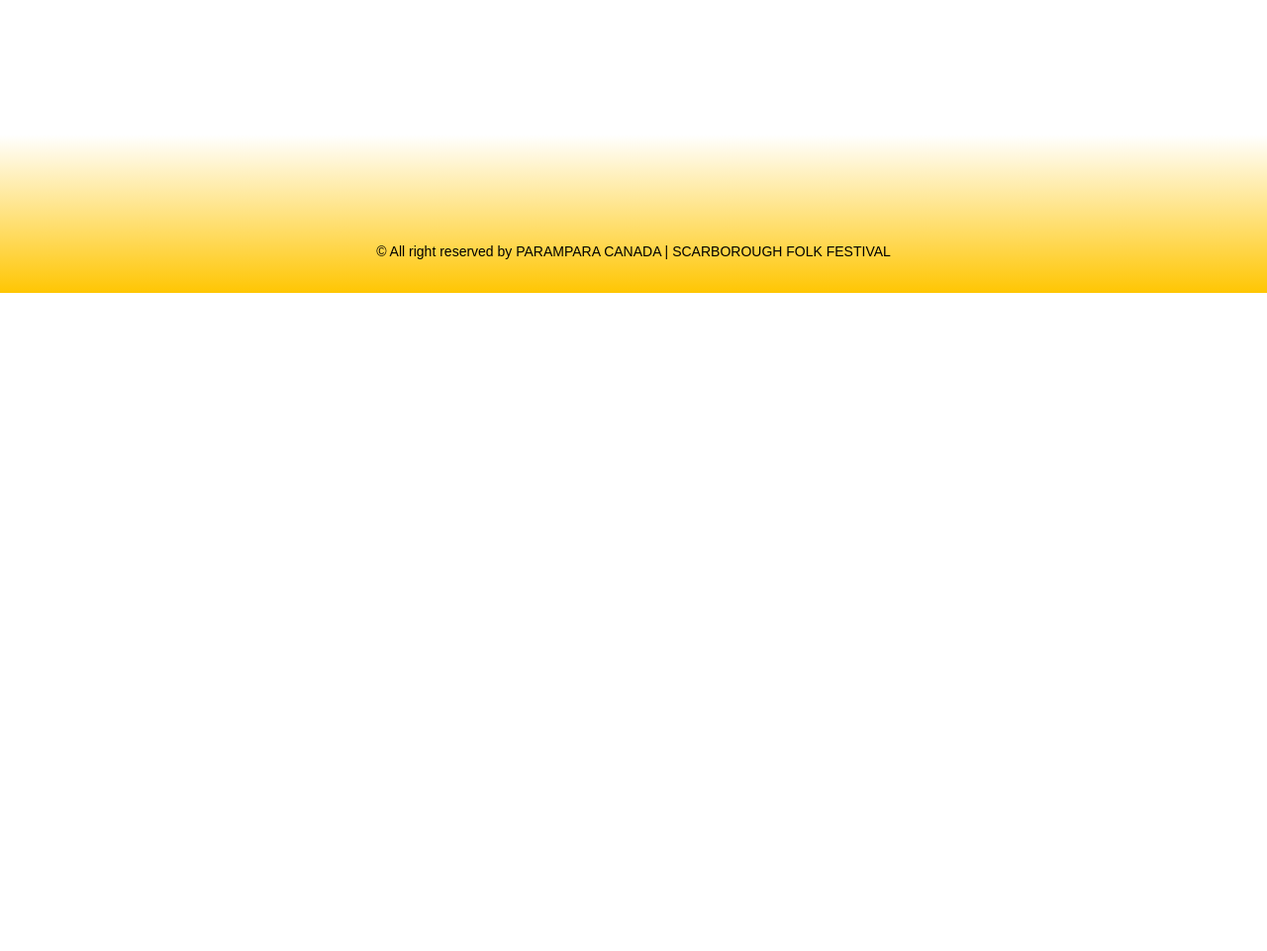
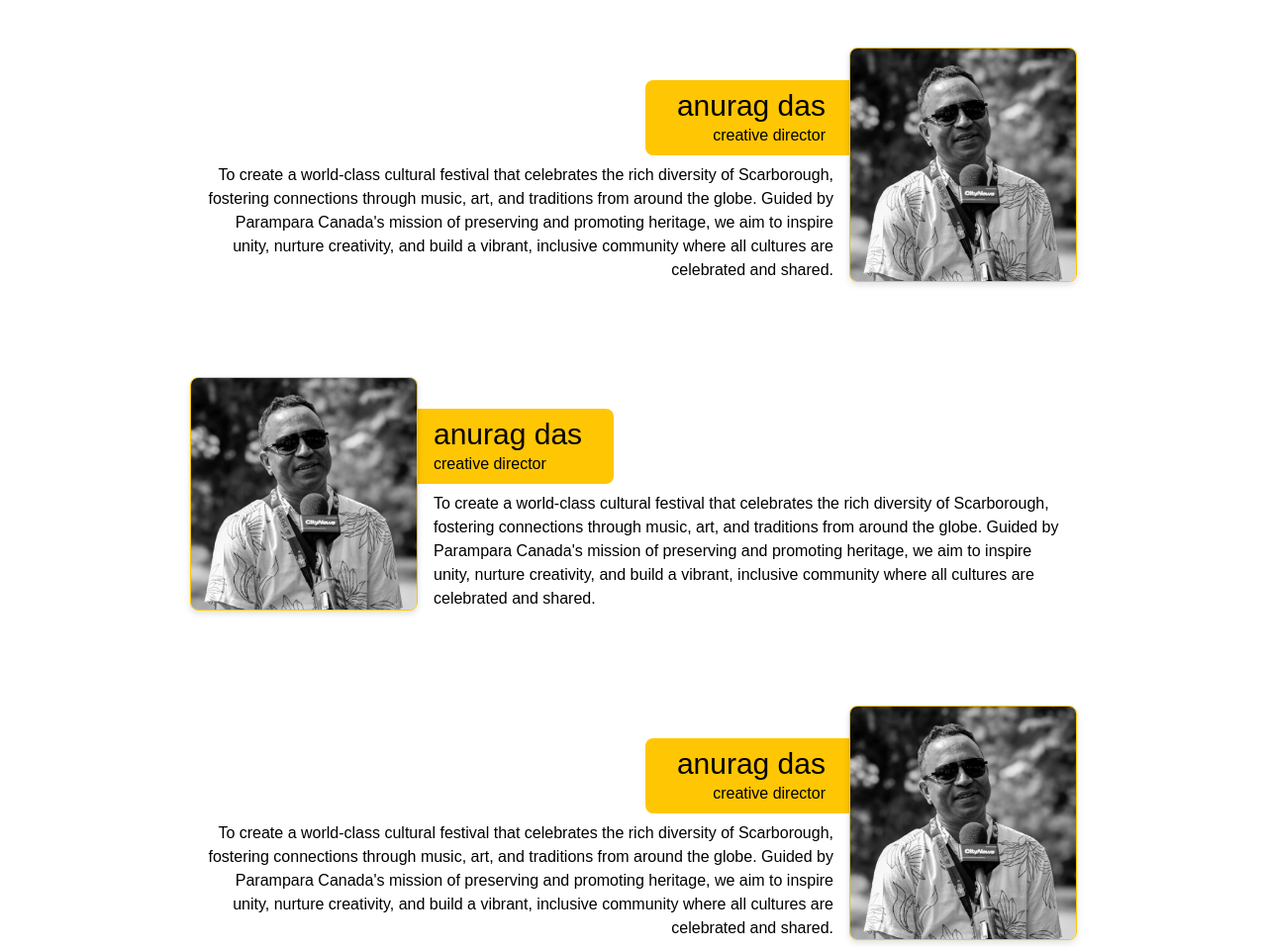
Before and after one commit to mdsaifurrahmann/folkfest, a website built with Vite: page vision.html in a window 1280 px wide. Shown: the part 1460-2421 px from the top of the page at 99% size. Before the commit the page ends 1756 px from the top, so only its background shows below. Built offline with nearby package versions, Linux system fonts and the light colour scheme; a web font is replaced by a local one.

Commit message:
added more authors on vision

```diff
--- a/vision.html
+++ b/vision.html
@@ -138,6 +138,87 @@
                     </div>
 
                 </div>
+                <div class="vision-author">
+                    <div class="relative xl:static w-[250px] xl:w-[230px] mx-auto xl:mx-0">
+                        <div class="author-img mx-auto">
+                            <img src="./public/images/vision/author-1.jpg" alt="author" class="w-full" loading="lazy">
+                        </div>
+                        <div
+                            class="xl:hidden bg-primary w-full h-[120px] absolute -bottom-[10px] rounded-xl left-0 -z-10">
+                        </div>
+                    </div>
+
+                    <div class="author-data">
+                        <div class="author-info">
+                            <h3>anurag das</h3>
+                            <p>creative director</p>
+                        </div>
+                        <p class="description">
+                            To create a world-class cultural festival that celebrates the rich diversity of Scarborough,
+                            fostering connections
+                            through music, art, and traditions from around the globe. Guided by Parampara Canada's
+                            mission of preserving and
+                            promoting heritage, we aim to inspire unity, nurture creativity, and build a vibrant,
+                            inclusive community where all
+                            cultures are celebrated and shared.
+                        </p>
+                    </div>
+
+                </div>
+                <div class="vision-author">
+                    <div class="relative xl:static w-[250px] xl:w-[230px] mx-auto xl:mx-0">
+                        <div class="author-img mx-auto">
+                            <img src="./public/images/vision/author-1.jpg" alt="author" class="w-full" loading="lazy">
+                        </div>
+                        <div
+                            class="xl:hidden bg-primary w-full h-[120px] absolute -bottom-[10px] rounded-xl left-0 -z-10">
+                        </div>
+                    </div>
+
+                    <div class="author-data">
+                        <div class="author-info">
+                            <h3>anurag das</h3>
+                            <p>creative director</p>
+                        </div>
+                        <p class="description">
+                            To create a world-class cultural festival that celebrates the rich diversity of Scarborough,
+                            fostering connections
+                            through music, art, and traditions from around the globe. Guided by Parampara Canada's
+                            mission of preserving and
+                            promoting heritage, we aim to inspire unity, nurture creativity, and build a vibrant,
+                            inclusive community where all
+                            cultures are celebrated and shared.
+                        </p>
+                    </div>
+
+                </div>
+                <div class="vision-author">
+                    <div class="relative xl:static w-[250px] xl:w-[230px] mx-auto xl:mx-0">
+                        <div class="author-img mx-auto">
+                            <img src="./public/images/vision/author-1.jpg" alt="author" class="w-full" loading="lazy">
+                        </div>
+                        <div
+                            class="xl:hidden bg-primary w-full h-[120px] absolute -bottom-[10px] rounded-xl left-0 -z-10">
+                        </div>
+                    </div>
+
+                    <div class="author-data">
+                        <div class="author-info">
+                            <h3>anurag das</h3>
+                            <p>creative director</p>
+                        </div>
+                        <p class="description">
+                            To create a world-class cultural festival that celebrates the rich diversity of Scarborough,
+                            fostering connections
+                            through music, art, and traditions from around the globe. Guided by Parampara Canada's
+                            mission of preserving and
+                            promoting heritage, we aim to inspire unity, nurture creativity, and build a vibrant,
+                            inclusive community where all
+                            cultures are celebrated and shared.
+                        </p>
+                    </div>
+
+                </div>
 
             </div>
         </div>
```
